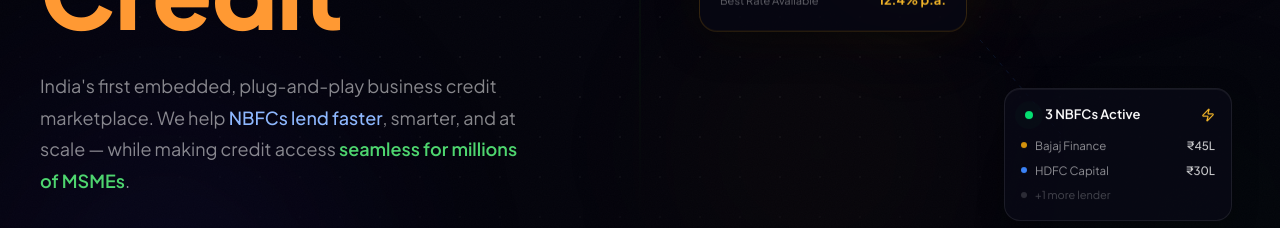
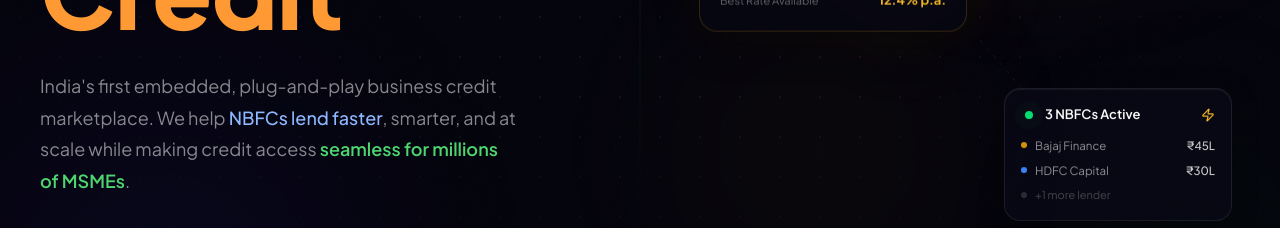
Before and after one commit to DevDebpriyo/kubar-web, a Next.js app: page / in a window 1280 px wide. Shown: the part 443-671 px from the top of the page. Built offline with nearby package versions, Linux system fonts and the light colour scheme.

Commit message:
Minor UI changes in Home page

```diff
--- a/messages/en.yml
+++ b/messages/en.yml
@@ -8,7 +8,7 @@
 site:
   name: "Kubar Labs"
   title: "Kubar Labs — Credit Infrastructure for India's MSMEs"
-  description: "India's first embedded, plug-and-play MSME credit marketplace. Helping NBFCs lend faster, smarter, and at scale — while making credit access seamless for millions of MSMEs."
+  description: "India's first embedded, plug-and-play MSME credit marketplace. Helping NBFCs lend faster, smarter, and at scale while making credit access seamless for millions of MSMEs."
   og_title: "Kubar Labs — Credit Infrastructure for India's MSMEs"
   og_description: "India's first embedded, plug-and-play MSME credit marketplace. Helping NBFCs lend faster, smarter, and at scale."
   twitter_description: "India's first embedded, plug-and-play MSME credit marketplace."
@@ -53,7 +53,7 @@ hero:
     line3: "Business Credit"
 
   # Rich-text: tags <nbfc> and <msme> are replaced with styled spans
-  subtitle: "India's first embedded, plug-and-play business credit marketplace. We help <nbfc>NBFCs lend faster</nbfc>, smarter, and at scale — while making credit access <msme>seamless for millions of MSMEs</msme>."
+  subtitle: "India's first embedded, plug-and-play business credit marketplace. We help <nbfc>NBFCs lend faster</nbfc>, smarter, and at scale while making credit access <msme>seamless for millions of MSMEs</msme>."
 
   cta_primary: "Request Demo"
   cta_primary_aria: "Request a demo of Kubar Labs"
--- a/src/components/home/VisualStorySection.tsx
+++ b/src/components/home/VisualStorySection.tsx
@@ -492,7 +492,6 @@ export function VisualStorySection() {
               viewport={{ once: true }}
               transition={{ duration: 0.5 }}
             >
-              <Sparkles className="h-4 w-4 shrink-0 text-[#d4920c]" />
               <Image
                 src="/nd_logo.png"
                 alt="NavDhan"
```
